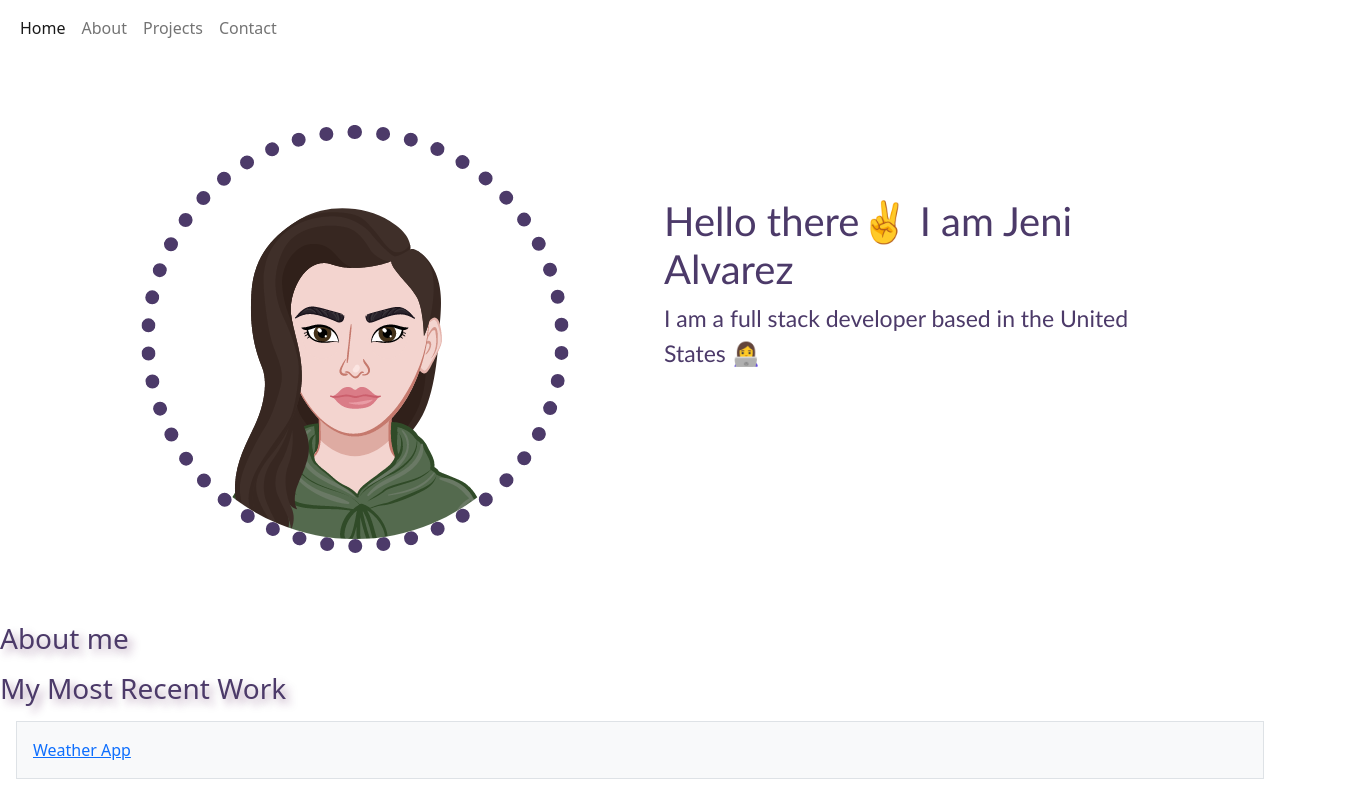
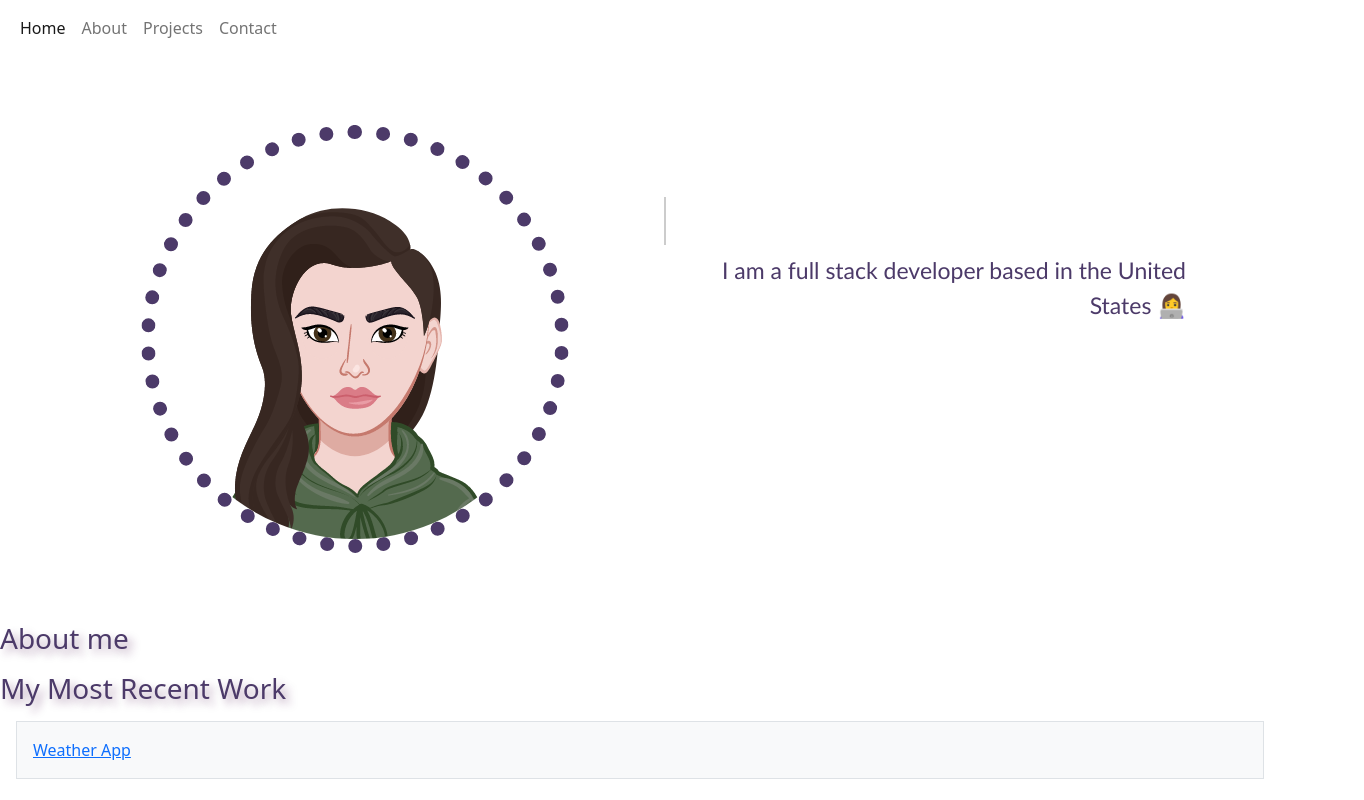
Before and after one commit to jenireeac/jeni-portfolio, a React (Create React App) app: page / in a window 1280 px wide. Shown: the top 800 px of the page, 1364 px wide, since content can reach past the window. Built offline with nearby package versions, Linux system fonts and the light colour scheme.

Commit message:
add name text animated

```diff
--- a/src/App.css
+++ b/src/App.css
@@ -13,6 +13,11 @@
   font-weight: 400;
   font-size: 25px;
 } */
+
+* {
+  padding: 0;
+  margin: 0;
+}
 .home-card {
   color: #4c3a69;
   padding: 3em;
@@ -21,12 +26,37 @@
   font-family: "Trebuchet MS", "Lucida Sans Unicode", "Lucida Grande",
     "Lucida Sans", Arial, sans-serif;
 }
-
 .image-card {
   border: 14px dotted #4c3a69;
 }
+.text-card {
+  text-shadow: 5px 5px 9px rgba(78, 21, 79, 0.4);
+  color: #4c3a69;
+}
 
-.text-card{
-  text-shadow: 5px 5px 9px rgba(78, 21, 79, 0.4);
-color: #4c3a69;
+@media screen and (min-width: 992px) {
+  .home-text {
+    letter-spacing: 4px;
+    overflow: hidden;
+    white-space: nowrap;
+    border-right: 2px solid hsl(0, 0%, 80%);
+    animation: typewriter 4s steps(44) 1s 1 normal both,
+      blinkTextCursor 500ms infinite;
+  }
+  @keyframes typewriter {
+    from {
+      width: 0;
+    }
+    to {
+      width: 700px;
+    }
+  }
+  @keyframes blinkTextCursor {
+    from {
+      border-right-color: hsl(0, 0%, 80%);
+    }
+    to {
+      border-right-color: transparent;
+    }
+  }
 }
--- a/src/pages/Home.js
+++ b/src/pages/Home.js
@@ -9,8 +9,8 @@ const Home = () => {
           <img src={Avatar} alt="Portfolio Avatar" className="img-fluid rounded-circle image-card" />
         </div>
         <div className="col-lg-6 p-4 mt-lg-5 text-lg-start">
-          <h1>Hello there✌️ I am Jeni Alvarez</h1>
-          <p >I am a full stack developer based in the United States 👩‍💻</p>
+          <h1 className="home-text">Hello there🫰, I'm Jeni Alvarez.</h1>
+          <p className="text-end">I am a full stack developer based in the United States 👩‍💻</p>
         </div>
       </div>
     </div>
```
